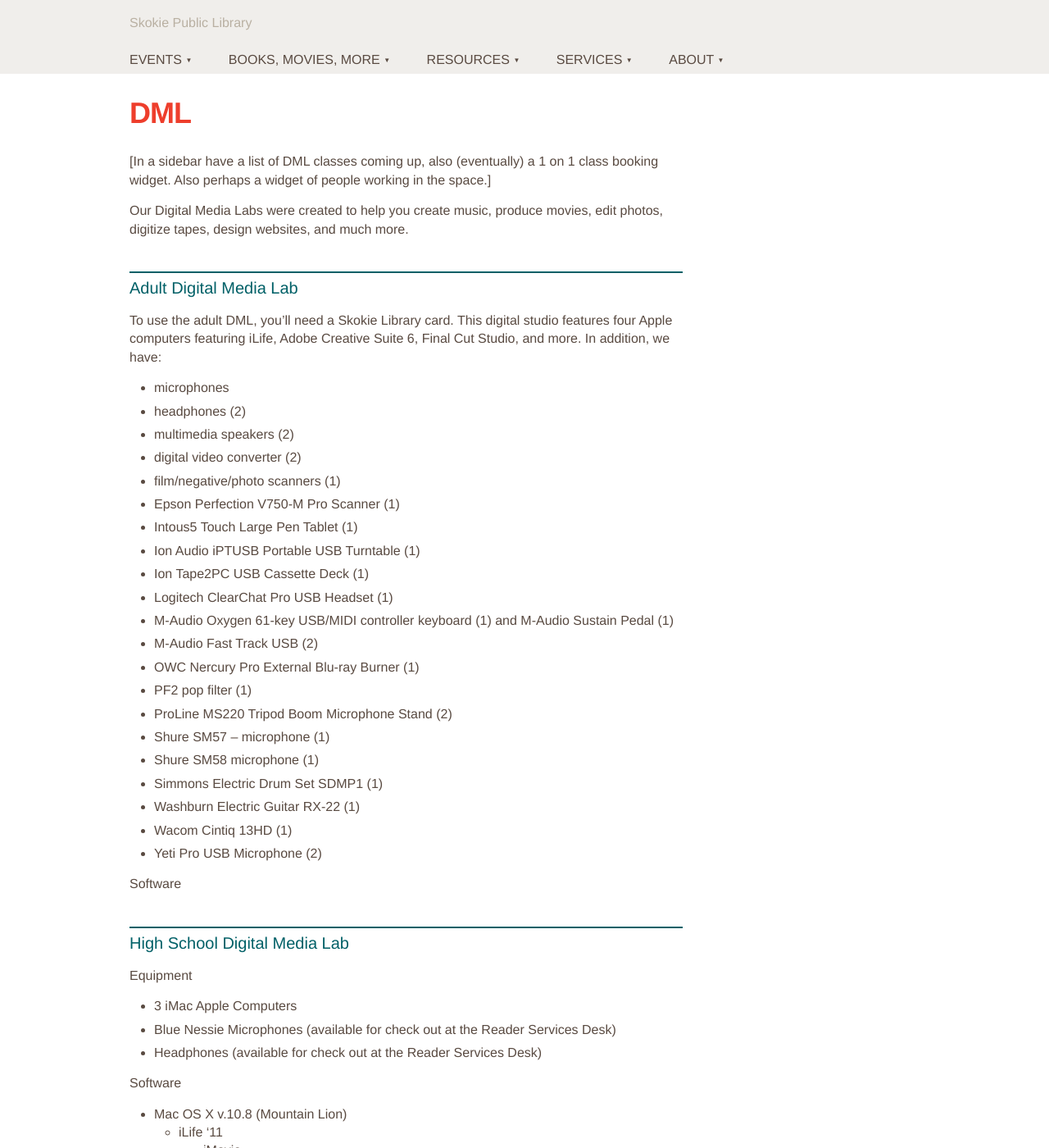
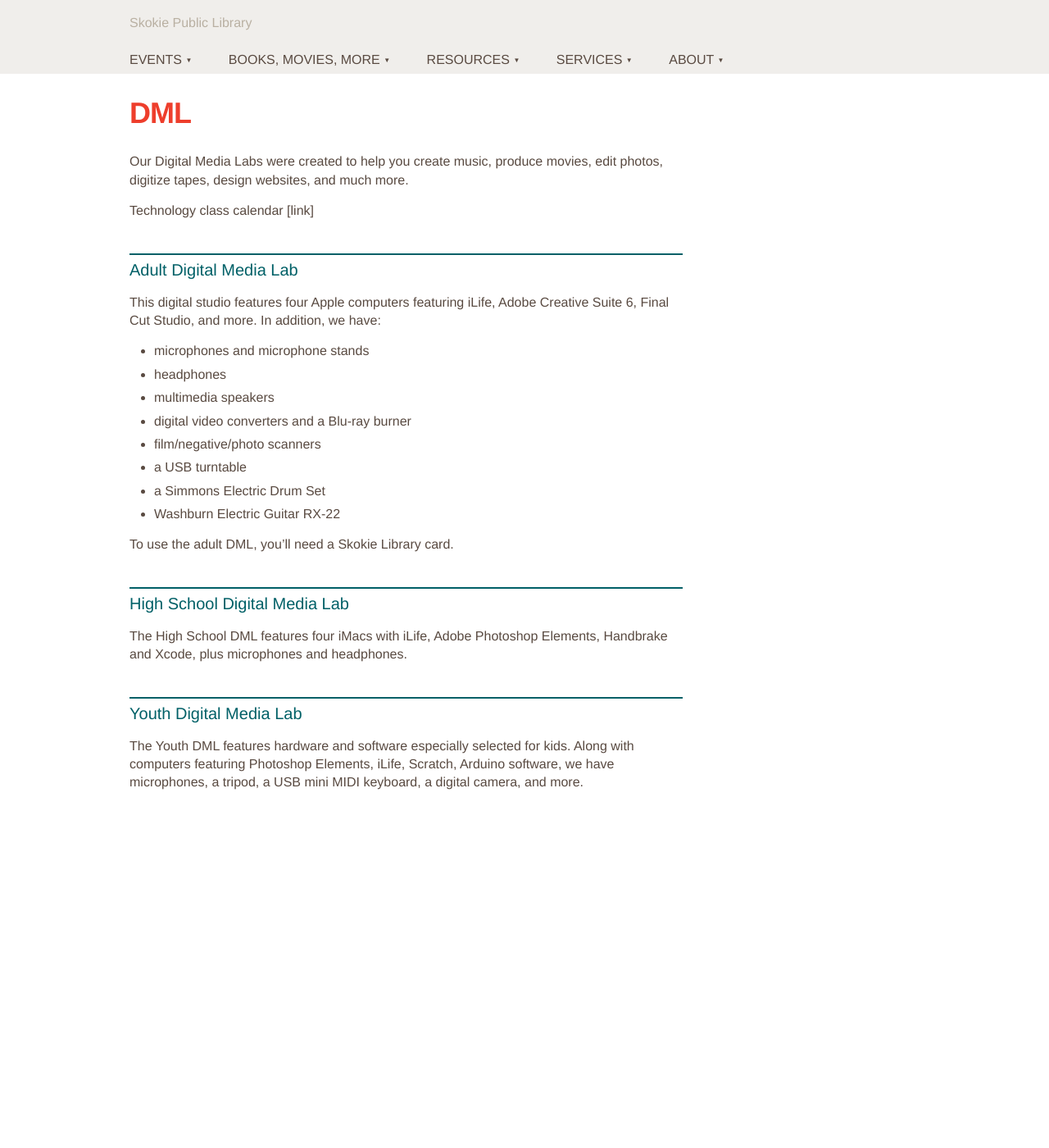
Before and after one commit to skokielibrary/spl-content, a Jekyll site: the page built from _content/mick/services--dml.markdown, in a window 1280 px wide and 1400 px high. Shown: the whole window at 82% size. Built offline with Jekyll 4.4.1, drawn with Linux system fonts in a browser that asks for light colours; some of the changed text lies outside the part shown.

Commit message:
Updated services--dml.markdown

```diff
--- a/_content/mick/services--dml.markdown
+++ b/_content/mick/services--dml.markdown
@@ -4,89 +4,29 @@ title: DML
 published: true
 ---
 
-[In a sidebar have a list of DML classes coming up, also (eventually) a 1 on 1 class booking widget. Also perhaps a widget of people working in the space.]
+Our Digital Media Labs were created to help you create music, produce movies, edit photos, digitize tapes, design websites, and much more.
 
-Our Digital Media Labs were created to help you create music, produce movies, edit photos, digitize tapes, design websites, and much more.
+Technology class calendar [link]
 
 ##Adult Digital Media Lab
 
-To use the adult DML, you'll need a Skokie Library card. This digital studio features four Apple computers featuring iLife, Adobe Creative Suite 6, Final Cut Studio, and more. In addition, we have:
+This digital studio features four Apple computers featuring iLife, Adobe Creative Suite 6, Final Cut Studio, and more. In addition, we have:
 
-- microphones
-- headphones (2)
-- multimedia speakers (2)
-- digital video converter (2)
-- film/negative/photo scanners (1)
-- Epson Perfection V750-M Pro Scanner (1)
-- Intous5 Touch Large Pen Tablet (1)
-- Ion Audio iPTUSB Portable USB Turntable (1)
-- Ion Tape2PC USB Cassette Deck (1)
-- Logitech ClearChat Pro USB Headset (1)
-- M-Audio Oxygen 61-key USB/MIDI controller keyboard (1) and M-Audio Sustain Pedal (1)
-- M-Audio Fast Track USB (2)
-- OWC Nercury Pro External Blu-ray Burner (1)
-- PF2 pop filter (1)
-- ProLine MS220 Tripod Boom Microphone Stand (2)
-- Shure SM57 – microphone (1)
-- Shure SM58 microphone (1)
-- Simmons Electric Drum Set SDMP1 (1)
-- Washburn Electric Guitar RX-22 (1)
-- Wacom Cintiq 13HD (1)
-- Yeti Pro USB Microphone (2)
+- microphones and microphone stands
+- headphones
+- multimedia speakers
+- digital video converters and a Blu-ray burner
+- film/negative/photo scanners
+- a USB turntable
+- a Simmons Electric Drum Set
+- Washburn Electric Guitar RX-22
 
-###Software
-
-
-
+To use the adult DML, you'll need a Skokie Library card.
 
 ##High School Digital Media Lab
 
-###Equipment
-
-- 3 iMac Apple Computers
-- Blue Nessie Microphones (available for check out at the Reader Services Desk)
-- Headphones (available for check out at the Reader Services Desk)
-
-###Software
-
- - Mac OS X v.10.8 (Mountain Lion)
-   - iLife '11
-       - iMovie
-       - iPhoto
-       - Garage Band (plus Garage Band Jam Packs)
-       - iWeb
-   - iBooks
-   - iTunes
-   - Adobe Photoshop Elements 11
-   - Chrome
-   - Firefox
-   - Google Earth
-   - Handbrake
-   - Safari
-   - Xcode
+The High School DML features four iMacs with iLife, Adobe Photoshop Elements, Handbrake and Xcode, plus microphones and headphones.
 
 ##Youth Digital Media Lab
-###Equipment
-- iMac 21.5 inch 2.7 GHz Intel core i5, 8 GB memory, 1 TB hard drive
-- USB superdrive
-- Yeti microphones (2)
-- 500 GB G-Technology External Hard Drive
-- Sony Bloggie Duo Camera
-- Sony Tripod VCT-R100
-- USB Mini Midi Keyboard
-- Nikon Coolpix Camera
-- Wacom Bamboo Tablet
-- Sony Headphones (2)
 
-###Software
-- Photoshop Elements 11
-- iLife Suite
-- Mainstage
-- Google Earth
-- Comic Life
-- Alice 2.3
-- Scratch 2.0
-- Bamboo Dock
-- Inkscape
-- Inkscape Watercolorbot and Eggbot Extensions
-- Arduino
+The Youth DML features hardware and software especially selected for kids. Along with computers featuring Photoshop Elements, iLife, Scratch, Arduino software, we have microphones, a tripod, a USB mini MIDI keyboard, a digital camera, and more.
```
